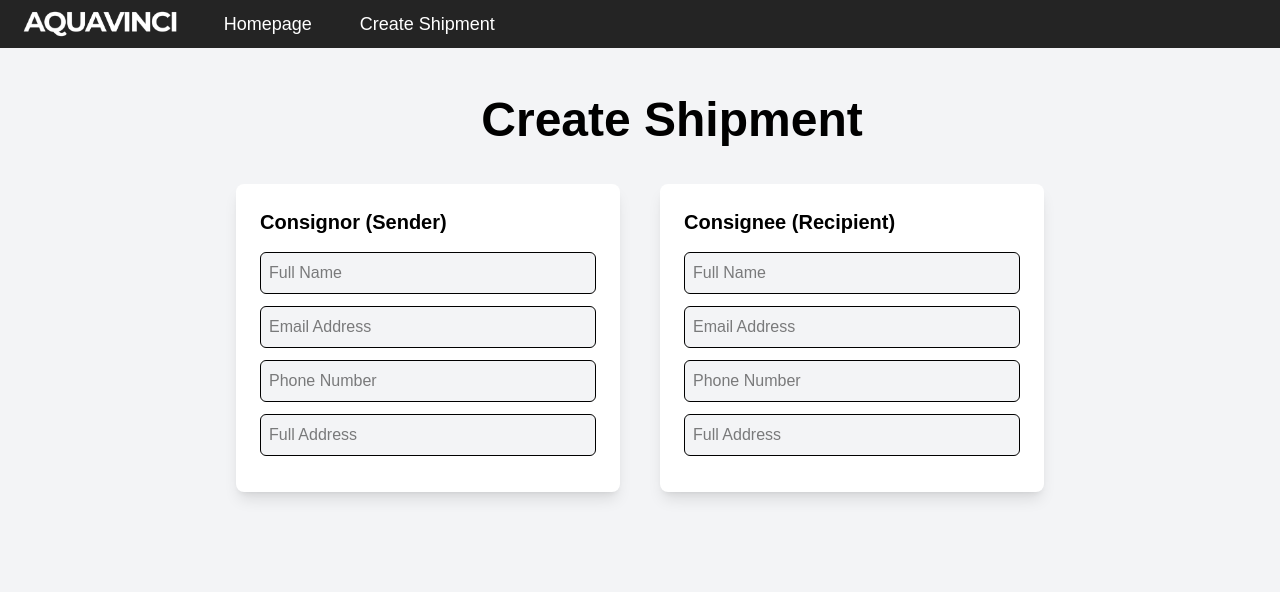
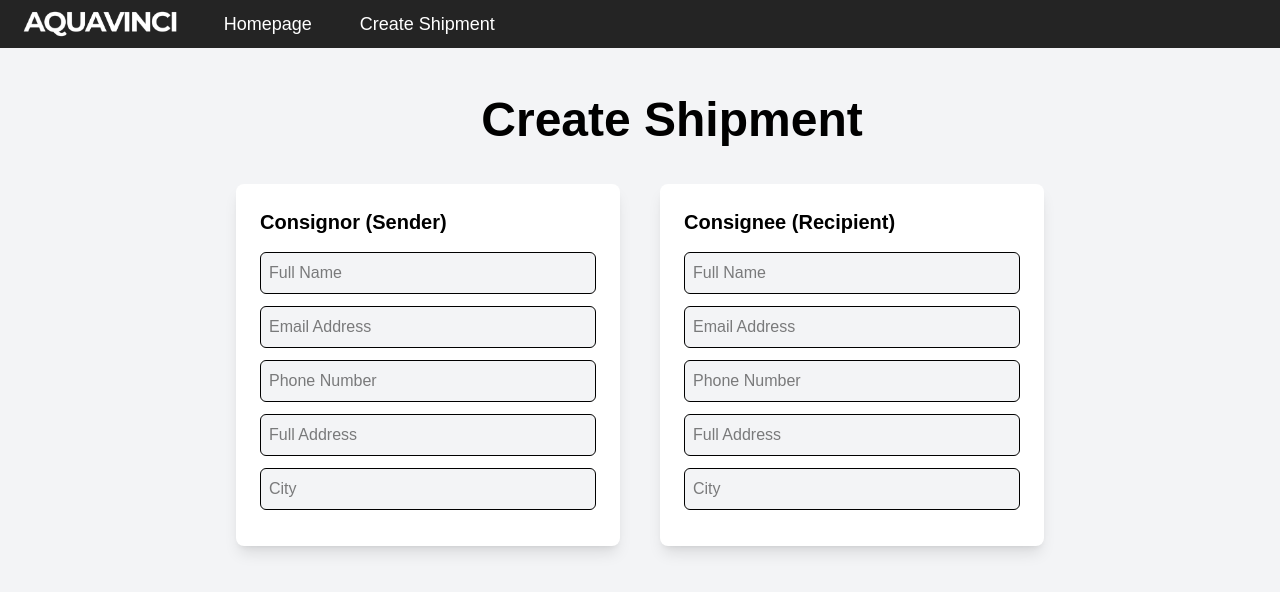
Before and after one commit to AlketKuehne/aquavinci, a Next.js app: page /shipment in a window 1280 px wide. Shown: the top 592 px of the page. Built offline with nearby package versions, Linux system fonts and the light colour scheme.

Commit message:
added city to the boxes

```diff
--- a/app/shipment/page.tsx
+++ b/app/shipment/page.tsx
@@ -40,6 +40,7 @@ export default function ShipmentPage() {
           <input type="email" placeholder="Email Address" className="w-full p-2 mb-3 border rounded-md bg-gray-100" />
           <input type="tel" placeholder="Phone Number" className="w-full p-2 mb-3 border rounded-md bg-gray-100" />
           <input type="text" placeholder="Full Address" className="w-full p-2 mb-3 border rounded-md bg-gray-100" />
+          <input type="text" placeholder="City" className="w-full p-2 mb-3 border rounded-md bg-gray-100" />
         </div>
 
         {/* Recipient Box */}
@@ -49,6 +50,7 @@ export default function ShipmentPage() {
           <input type="email" placeholder="Email Address" className="w-full p-2 mb-3 border rounded-md bg-gray-100" />
           <input type="tel" placeholder="Phone Number" className="w-full p-2 mb-3 border rounded-md bg-gray-100" />
           <input type="text" placeholder="Full Address" className="w-full p-2 mb-3 border rounded-md bg-gray-100" />
+          <input type="text" placeholder="City" className="w-full p-2 mb-3 border rounded-md bg-gray-100" />
         </div>
       </div>
     </div>
```
